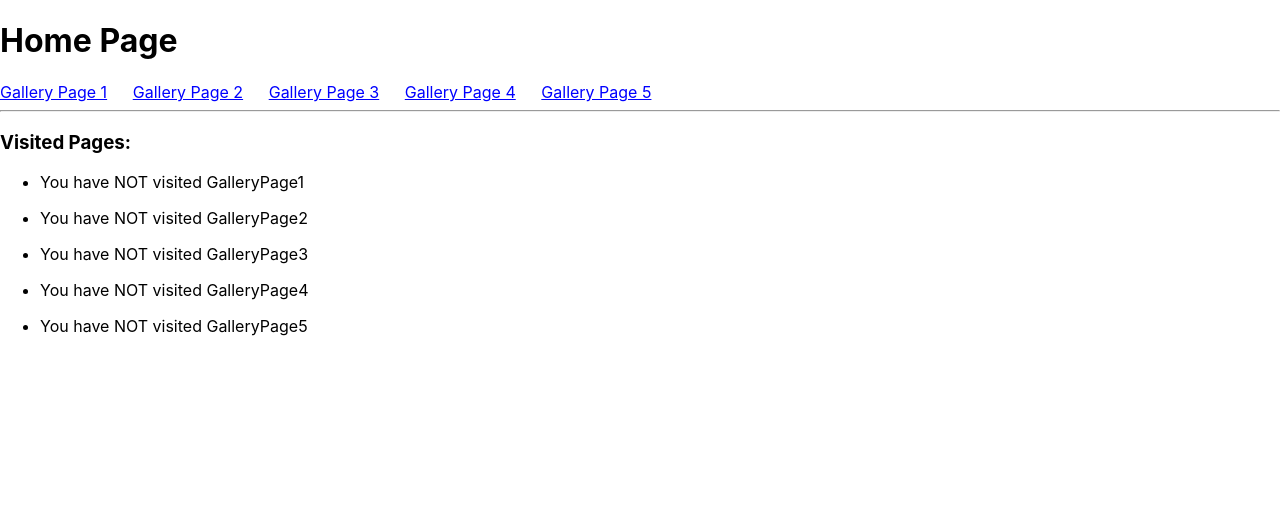
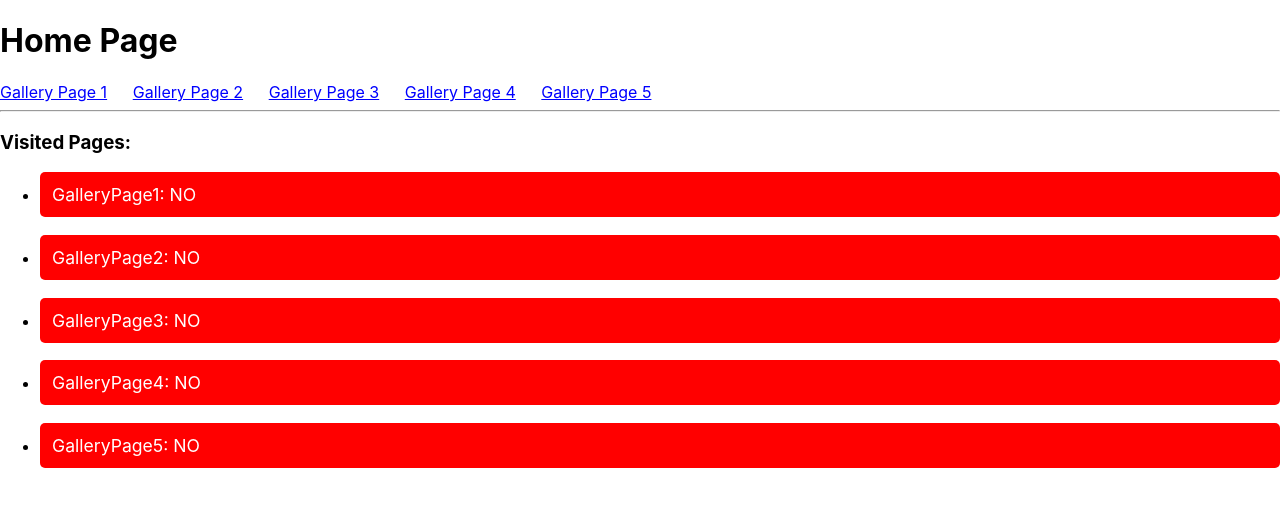
Before and after one commit to sscarsdale-chl/art-walking-guide-website, a Next.js app: page / in a window 1280 px wide. Shown: the top 506 px of the page. Built offline with nearby package versions, Linux system fonts and the light colour scheme.

Commit message:
added color coding to home page

```diff
--- a/components/HomePageLayout.js
+++ b/components/HomePageLayout.js
@@ -32,54 +32,46 @@ export default class HomePageLayout extends Component {
     const galleryPage1Visited = this.state.galleryPage1;
     let galleryPage1Status;
     if(galleryPage1Visited){
-      galleryPage1Status = <p>You have visited GalleryPage1</p>
+      galleryPage1Status = <p class="visited">GalleryPage1: YES</p>
     } else {
-      galleryPage1Status = <p>You have NOT visited GalleryPage1</p>
+      galleryPage1Status = <p class="notvisited">GalleryPage1: NO</p>
     }
 
     const galleryPage2Visited = this.state.galleryPage2;
     let galleryPage2Status;
     if(galleryPage2Visited){
-      galleryPage2Status = <p>You have visited GalleryPage2</p>
+      galleryPage2Status = <p class="visited">GalleryPage2: YES</p>
     } else {
-      galleryPage2Status = <p>You have NOT visited GalleryPage2</p>
+      galleryPage2Status = <p class="notvisited">GalleryPage2: NO</p>
     }
 
     const galleryPage3Visited = this.state.galleryPage3;
     let galleryPage3Status;
     if(galleryPage3Visited){
-      galleryPage3Status = <p>You have visited GalleryPage3</p>
+      galleryPage3Status = <p class="visited">GalleryPage3: YES</p>
     } else {
-      galleryPage3Status = <p>You have NOT visited GalleryPage3</p>
+      galleryPage3Status = <p class="notvisited">GalleryPage3: NO</p>
     }
 
     const galleryPage4Visited = this.state.galleryPage4;
     let galleryPage4Status;
     if(galleryPage4Visited){
-      galleryPage4Status = <p>You have visited GalleryPage4</p>
+      galleryPage4Status = <p class="visited">GalleryPage4: YES</p>
     } else {
-      galleryPage4Status = <p>You have NOT visited GalleryPage4</p>
+      galleryPage4Status = <p class="notvisited">GalleryPage4: NO</p>
     }
 
     const galleryPage5Visited = this.state.galleryPage5;
     let galleryPage5Status;
     if(galleryPage5Visited){
-      galleryPage5Status = <p>You have visited GalleryPage5</p>
+      galleryPage5Status = <p class="visited">GalleryPage5: YES</p>
     } else {
-      galleryPage5Status = <p>You have NOT visited GalleryPage5</p>
-    }
-
-    // HOMEPAGE MESSAGE
-    let homeStatusMessage;
-    if (galleryPage1Visited && galleryPage2Visited && galleryPage3Visited && galleryPage4Visited && galleryPage5Visited){
-      homeStatusMessage = <h1>You have visited all of the pages, collect your prize</h1>
-    } else {
-      homeStatusMessage = <h1>Home Page</h1>
+      galleryPage5Status = <p class="notvisited">GalleryPage5: NO</p>
     }
 
     return <div>
       <Head title="home"/>
-      {homeStatusMessage}
+      <h1>Home Page</h1>
       <div>
         <Link href="/galleryPage1">
             <a>Gallery Page 1</a>
--- a/pages/successPage.js
+++ b/pages/successPage.js
@@ -42,7 +42,8 @@ export default class SuccessPage extends Component {
 
   render() {
     return <div>
-        <h1>You have completed the Art Walk.<br></br>Show this page at the desk to claim your prize.</h1>
+        <h1>Success!</h1>
+        <p>You have completed the Guided Art Walk. Show this page at the desk to claim your prize.</p>
         <div>
             <Link href="/">
                 <a>Home</a>
--- a/styles/globals.css
+++ b/styles/globals.css
@@ -16,11 +16,18 @@ a {
   box-sizing: border-box;
 }
 
-.code {
-  background: #fafafa;
+.notvisited {
+  background: #FF0000;
   border-radius: 5px;
   padding: 0.75rem;
   font-size: 1.1rem;
-  font-family: Menlo, Monaco, Lucida Console, Liberation Mono, DejaVu Sans Mono,
-    Bitstream Vera Sans Mono, Courier New, monospace;
+  color: white;
 }
+
+.visited {
+  background: #078a00;
+  border-radius: 5px;
+  padding: 0.75rem;
+  font-size: 1.1rem;
+  color: white;
+}
```
